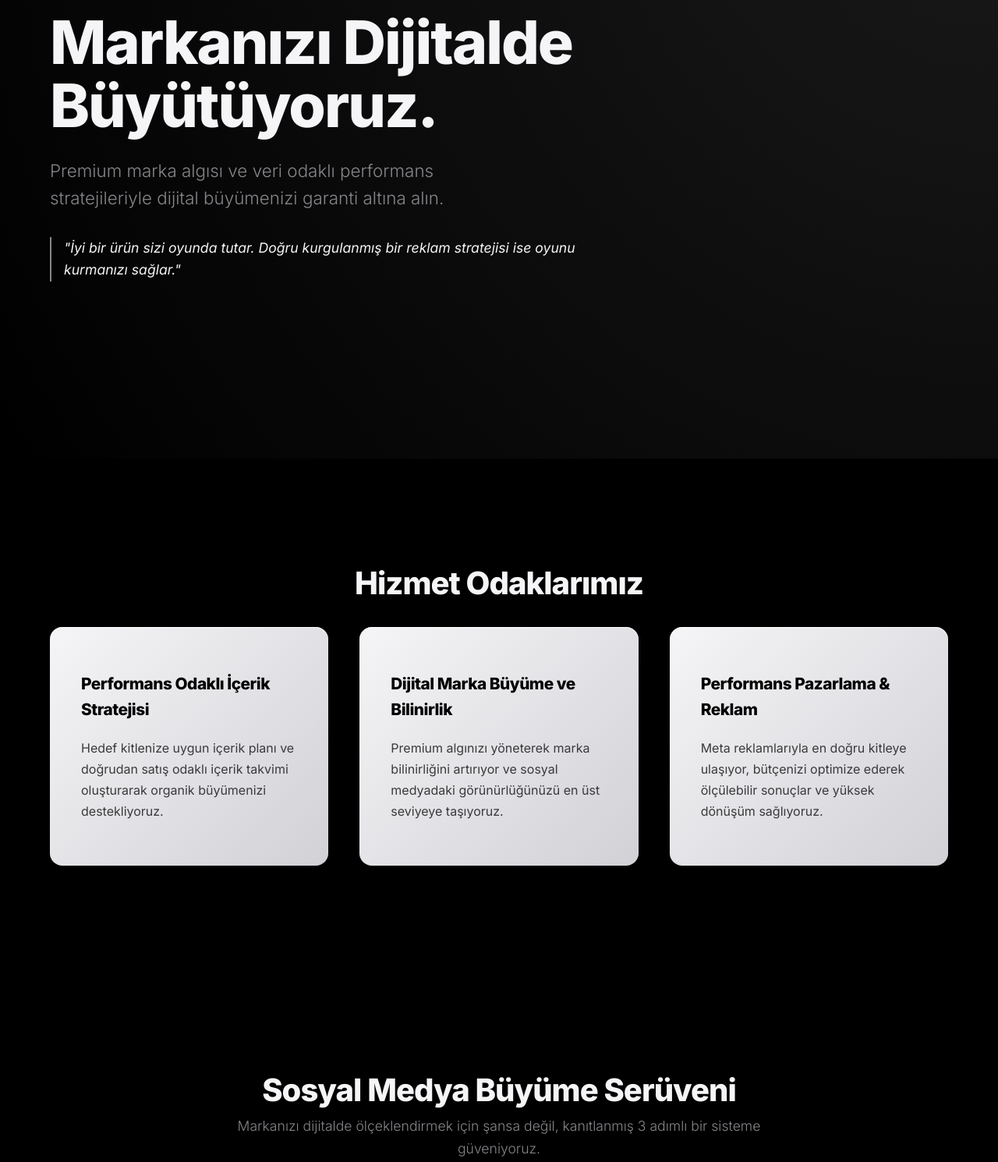
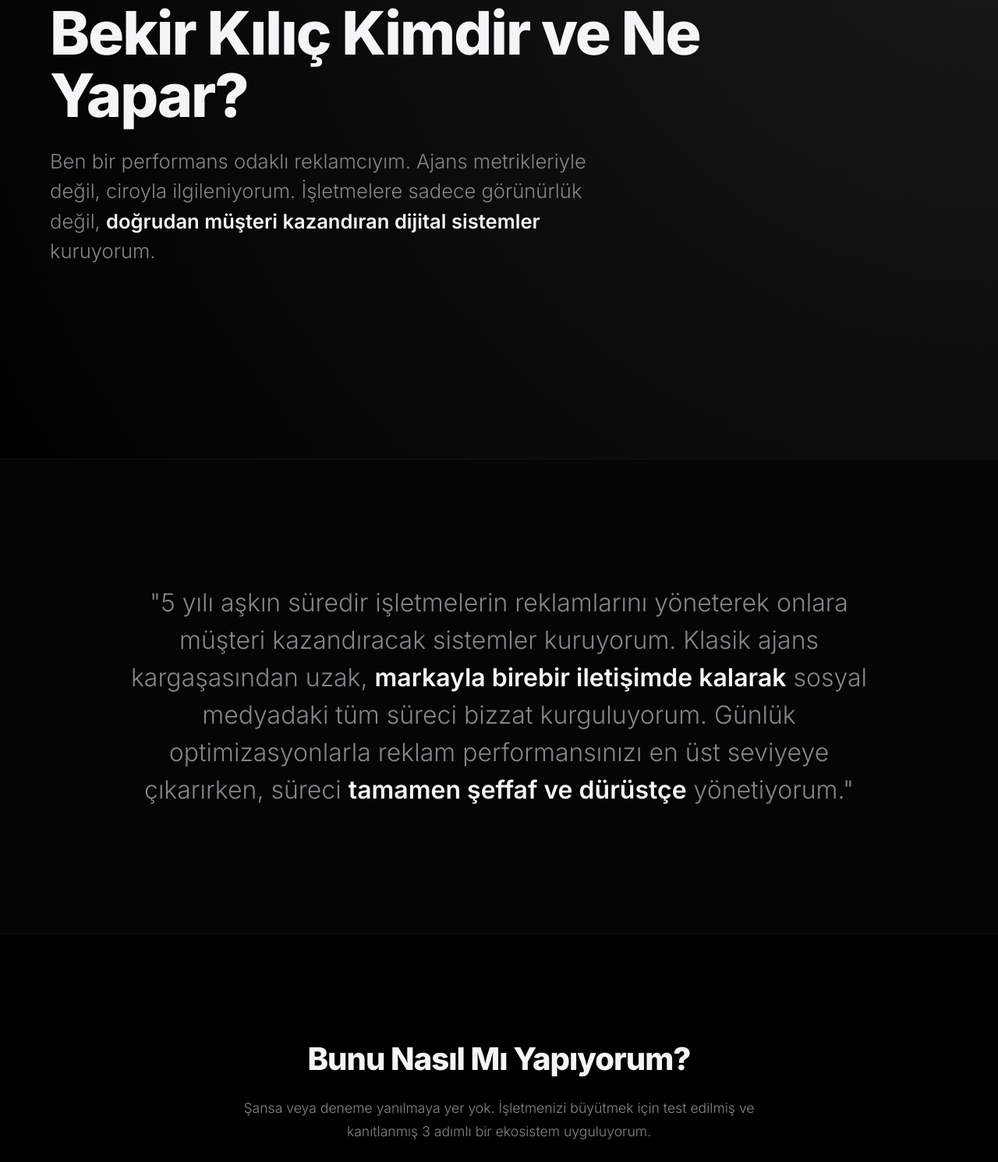
Before and after one commit to 1Vbek/bekirkilic-web, a plain HTML site: page index.html in a window 1280 px wide. Shown: the part 212-1702 px from the top of the page at 78% size. Drawn offline with Linux system fonts and the light colour scheme.

Commit message:
Add files via upload

```diff
--- a/index.html
+++ b/index.html
@@ -3,7 +3,7 @@
 <head>
     <meta charset="UTF-8">
     <meta name="viewport" content="width=device-width, initial-scale=1.0">
-    <title>Bekir Kılıç | Dijital Büyüme Danışmanlığı</title>
+    <title>Bekir Kılıç | Performans Odaklı Reklamcı</title>
     <style>
         /* Tipografi ve Temel Ayarlar */
         @import url('https://fonts.googleapis.com/css2?family=Inter:ital,wght@0,200;0,300;0,400;0,600;0,800;1,300;1,400;1,600&display=swap');
@@ -113,21 +113,17 @@
         }
 
         .hero p {
-            font-size: clamp(1rem, 2vw, 1.4rem);
+            font-size: clamp(1.1rem, 2.5vw, 1.6rem);
             color: var(--text-muted);
-            max-width: 600px;
+            max-width: 700px;
             font-weight: 300;
             margin-bottom: 2rem;
+            line-height: 1.5;
         }
 
-        .premium-quote {
-            font-size: 1.1rem;
-            font-style: italic;
+        .hero p strong {
             color: var(--text-main);
-            border-left: 2px solid var(--text-muted);
-            padding-left: 1rem;
-            font-weight: 400;
-            max-width: 700px;
+            font-weight: 600;
         }
 
         /* Ortak Bölüm Ayarları */
@@ -137,7 +133,7 @@
 
         .section-header {
             text-align: center;
-            margin-bottom: 1.5rem;
+            margin-bottom: 4rem;
         }
 
         .section-title {
@@ -145,16 +141,40 @@
             font-weight: 800;
             letter-spacing: -1px;
             color: var(--text-main);
+            margin-bottom: 1rem;
         }
 
         .section-subtitle {
             text-align: center;
             color: var(--text-muted);
-            max-width: 700px;
-            margin: 0 auto 4rem auto;
+            max-width: 750px;
+            margin: 0 auto;
             font-size: 1.1rem;
             font-weight: 300;
-            line-height: 1.6;
+            line-height: 1.7;
+        }
+
+        /* Hakkımda / Felsefe Bölümü */
+        .philosophy-section {
+            background-color: #050505;
+            border-top: 1px solid rgba(255,255,255,0.05);
+            border-bottom: 1px solid rgba(255,255,255,0.05);
+            text-align: center;
+            padding: 10rem 5%;
+        }
+
+        .philosophy-text {
+            font-size: clamp(1.3rem, 3vw, 2rem);
+            font-weight: 300;
+            color: var(--text-muted);
+            line-height: 1.5;
+            max-width: 1000px;
+            margin: 0 auto;
+        }
+
+        .philosophy-text strong {
+            color: var(--text-main);
+            font-weight: 600;
         }
 
         /* Grid Yapıları */
@@ -197,7 +217,6 @@
             line-height: 1.7;
         }
 
-        /* Süreç (Nasıl Çalışıyoruz?) */
         .process-step {
             color: var(--text-card-muted);
             font-size: 0.9rem;
@@ -243,7 +262,19 @@
             color: var(--text-card-muted);
         }
 
-        /* İstatistik Açıklama Metni */
+        .privacy-disclaimer {
+            background: rgba(255,255,255,0.03);
+            border: 1px solid rgba(255,255,255,0.1);
+            padding: 1.5rem 2rem;
+            border-radius: 8px;
+            max-width: 900px;
+            margin: 0 auto 4rem auto;
+            text-align: center;
+            color: var(--text-muted);
+            font-size: 1rem;
+            font-style: italic;
+        }
+
         .stats-explanation {
             max-width: 800px;
             margin: 4rem auto 0 auto;
@@ -309,16 +340,16 @@
             .btn-contact { padding: 0.6rem 1.2rem; font-size: 0.8rem; }
             .hero { align-items: center; text-align: center; padding-top: 4rem; }
             .hero h1 { font-size: 2.8rem; letter-spacing: -1px; }
-            .premium-quote { border-left: none; border-top: 2px solid var(--text-muted); padding-left: 0; padding-top: 1rem; margin-top: 1rem; }
+            .philosophy-text { font-size: 1.2rem; text-align: left; }
             section { padding: 5rem 5%; }
-            .section-header { margin-bottom: 1.5rem; }
-            .section-subtitle { margin-bottom: 2.5rem; font-size: 1rem; }
+            .section-header { margin-bottom: 2.5rem; }
             .section-title { font-size: 2rem; }
             .grid-container { gap: 1.5rem; }
             .card { padding: 2.5rem 1.5rem; }
             .stat-result { font-size: 2.5rem; }
             .cta-section { padding: 6rem 5%; }
             .stats-explanation { font-size: 1rem; margin-top: 3rem; padding-top: 2.5rem; }
+            .privacy-disclaimer { font-size: 0.9rem; padding: 1rem; }
         }
     </style>
 </head>
@@ -330,37 +361,20 @@
     </nav>
 
     <header class="hero fade-in">
-        <h1>Markanızı Dijitalde Büyütüyoruz.</h1>
-        <p>Premium marka algısı ve veri odaklı performans stratejileriyle dijital büyümenizi garanti altına alın.</p>
-        <div class="premium-quote fade-in" style="transition-delay: 0.4s;">
-            "İyi bir ürün sizi oyunda tutar. Doğru kurgulanmış bir reklam stratejisi ise oyunu kurmanızı sağlar."
-        </div>
+        <h1>Bekir Kılıç Kimdir ve Ne Yapar?</h1>
+        <p>Ben bir performans odaklı reklamcıyım. Ajans metrikleriyle değil, ciroyla ilgileniyorum. İşletmelere sadece görünürlük değil, <strong>doğrudan müşteri kazandıran dijital sistemler</strong> kuruyorum.</p>
     </header>
 
-    <section>
-        <div class="section-header fade-in">
-            <h2 class="section-title">Hizmet Odaklarımız</h2>
-        </div>
-        <div class="grid-container">
-            <div class="card fade-in" style="transition-delay: 0.1s;">
-                <h3>Performans Odaklı İçerik Stratejisi</h3>
-                <p>Hedef kitlenize uygun içerik planı ve doğrudan satış odaklı içerik takvimi oluşturarak organik büyümenizi destekliyoruz.</p>
-            </div>
-            <div class="card fade-in" style="transition-delay: 0.3s;">
-                <h3>Dijital Marka Büyüme ve Bilinirlik</h3>
-                <p>Premium algınızı yöneterek marka bilinirliğini artırıyor ve sosyal medyadaki görünürlüğünüzü en üst seviyeye taşıyoruz.</p>
-            </div>
-            <div class="card fade-in" style="transition-delay: 0.5s;">
-                <h3>Performans Pazarlama & Reklam</h3>
-                <p>Meta reklamlarıyla en doğru kitleye ulaşıyor, bütçenizi optimize ederek ölçülebilir sonuçlar ve yüksek dönüşüm sağlıyoruz.</p>
-            </div>
+    <section class="philosophy-section">
+        <div class="philosophy-text fade-in">
+            "5 yılı aşkın süredir işletmelerin reklamlarını yöneterek onlara müşteri kazandıracak sistemler kuruyorum. Klasik ajans kargaşasından uzak, <strong>markayla birebir iletişimde kalarak</strong> sosyal medyadaki tüm süreci bizzat kurguluyorum. Günlük optimizasyonlarla reklam performansınızı en üst seviyeye çıkarırken, süreci <strong>tamamen şeffaf ve dürüstçe</strong> yönetiyorum."
         </div>
     </section>
 
     <section>
         <div class="section-header fade-in">
-            <h2 class="section-title">Sosyal Medya Büyüme Serüveni</h2>
-            <p class="section-subtitle">Markanızı dijitalde ölçeklendirmek için şansa değil, kanıtlanmış 3 adımlı bir sisteme güveniyoruz.</p>
+            <h2 class="section-title">Bunu Nasıl Mı Yapıyorum?</h2>
+            <p class="section-subtitle">Şansa veya deneme yanılmaya yer yok. İşletmenizi büyütmek için test edilmiş ve kanıtlanmış 3 adımlı bir ekosistem uyguluyorum.</p>
         </div>
         <div class="grid-container">
             <div class="card fade-in" style="transition-delay: 0.1s;">
@@ -384,7 +398,10 @@
     <section>
         <div class="section-header fade-in">
             <h2 class="section-title">Kanıtlanmış Performans</h2>
-            <p class="section-subtitle fade-in" style="transition-delay: 0.1s;">İşte tam olarak bu 3 adımlı stratejiyi uygulayarak, farklı sektörlerdeki markalarımız için elde ettiğimiz şeffaf büyüme rakamları:</p>
+        </div>
+
+        <div class="privacy-disclaimer fade-in" style="transition-delay: 0.1s;">
+            * Birlikte çalıştığım markaların isimlerini, rekabete dayalı gizlilik kuralları ve marka etiği gereğince açıkça paylaşamıyorum. Ancak şeffaflık adına, işte bu 3 adımlı stratejiyi uyguladığımız işletmelerin <strong>reklam bütçesi ve kazanç oranları:</strong>
         </div>
 
         <div class="grid-container">
```
